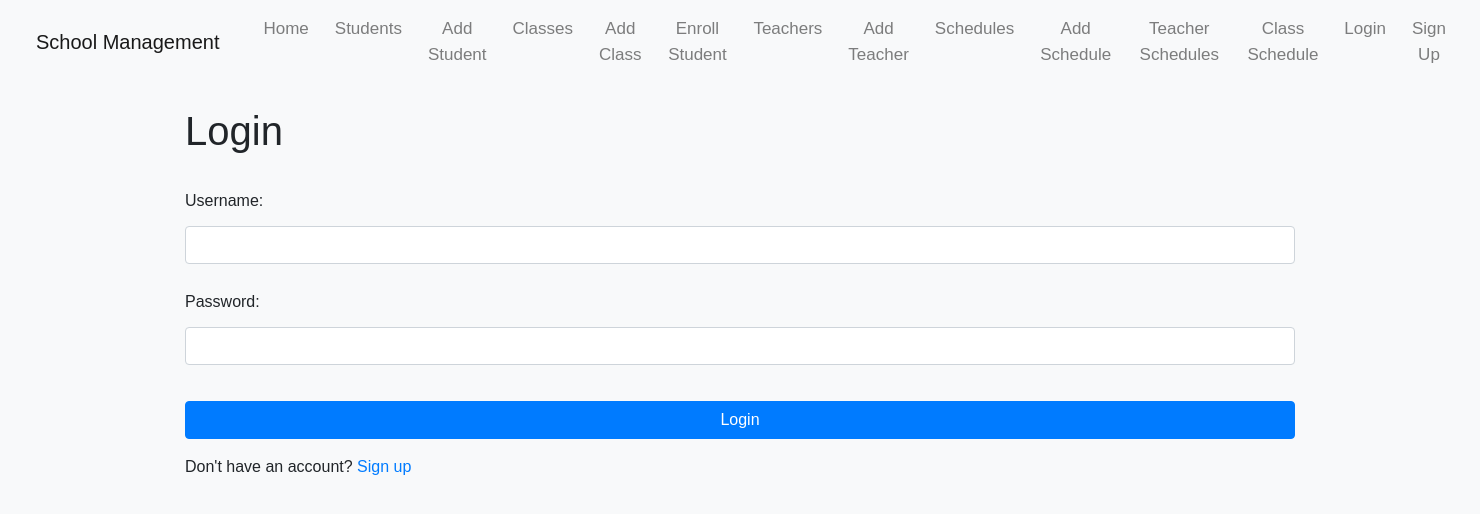
After one commit to denos-mcpsmt/flask-api, a Flask app: page /login in a window 1480 px wide. The commit adds this page. Shown: the top 514 px of the page. Run offline with Flask 3, Linux system fonts and the light colour scheme; some libraries are stand-ins or nearby versions.

Commit message:
bootstrapped w/ login manager, errors in classes

```diff
--- a/app.py
+++ b/app.py
@@ -1,23 +1,81 @@
-from flask import Flask, jsonify, request, render_template, redirect, url_for
-from pymongo import MongoClient
+from flask import Flask, jsonify, request, render_template, redirect, url_for, flash
+from flask_login import LoginManager, UserMixin, login_user, login_required, logout_user, current_user
+from flask_pymongo import PyMongo
+from werkzeug.security import generate_password_hash, check_password_hash
 from bson.objectid import ObjectId
 import os
 
 app = Flask(__name__)
 
+# Secret key for session management
+app.secret_key = os.urandom(24)
+
 # Configure MongoDB connection
-client = MongoClient(os.getenv('MONGO_URI', 'mongodb://localhost:27017/'))
-db = client['school']
-classes_collection = db['classes']
-students_collection = db['students']
-teachers_collection = db['teachers']
-schedules_collection = db['schedules']
+app.config["MONGO_URI"] = "mongodb://localhost:27017/school"
+
+# Initialize PyMongo
+mongo = PyMongo(app)
+
+# Get references to collections
+users_collection = mongo.db.users
+classes_collection = mongo.db.classes
+students_collection = mongo.db.students
+teachers_collection = mongo.db.teachers
+schedules_collection = mongo.db.schedules
+
+# Initialize Flask-Login
+login_manager = LoginManager()
+login_manager.init_app(app)
+login_manager.login_view = 'login'
+
+class User(UserMixin):
+    def __init__(self, user_id, username, password_hash):
+        self.id = user_id
+        self.username = username
+        self.password_hash = password_hash
+
+@login_manager.user_loader
+def load_user(user_id):
+    user = users_collection.find_one({"_id": ObjectId(user_id)})
+    if user:
+        return User(str(user['_id']), user['username'], user['password_hash'])
+    return None
 
 @app.route('/')
 def index():
     return render_template('index.html')
 
+@app.route('/signup', methods=['GET', 'POST'])
+def signup():
+    if request.method == 'POST':
+        username = request.form['username']
+        password = request.form['password']
+        password_hash = generate_password_hash(password)
+        users_collection.insert_one({"username": username, "password_hash": password_hash})
+        flash('Account created successfully! Please log in.', 'success')
+        return redirect(url_for('login'))
+    return render_template('signup.html')
+
+@app.route('/login', methods=['GET', 'POST'])
+def login():
+    if request.method == 'POST':
+        username = request.form['username']
+        password = request.form['password']
+        user = users_collection.find_one({"username": username})
+        if user and check_password_hash(user['password_hash'], password):
+            login_user(User(str(user['_id']), user['username'], user['password_hash']))
+            return redirect(url_for('index'))
+        flash('Invalid username or password', 'danger')
+    return render_template('login.html')
+
+@app.route('/logout')
+@login_required
+def logout():
+    logout_user()
+    return redirect(url_for('index'))
+
 @app.route('/students')
+@login_required
 def students():
     students = list(students_collection.find())
     for student in students:
@@ -46,12 +104,29 @@ def classes():
     classes = list(classes_collection.find())
     for cls in classes:
         cls['_id'] = str(cls['_id'])
-        if cls.get('teacher_id'):
-            teacher = teachers_collection.find_one({"_id": ObjectId(cls['teacher_id'])})
-            cls['teacher_name'] = teacher['name'] if teacher else "Unknown"
-        else:
-            cls['teacher_name'] = "Not Assigned"
-    return render_template('classes.html', classes=classes)
+        cls['name'] = cls['name']
+        cls['schedule'] = schedules_collection.find_one({"_id": ObjectId(cls['_id'])})
+        cls['teacher_name'] = teachers_collection.find_one({"_id": ObjectId(cls['teacher_id'])})['name']
+    return render_template('classes.html', classes=cls)
+
+@app.route('/classes/edit/<class_id>', methods=['GET'])
+def edit_class(class_id):
+    class_data = classes_collection.find_one({"_id": ObjectId(class_id)})
+    teachers = list(teachers_collection.find())
+    return render_template('edit_class.html', class_data=class_data, teachers=teachers)
+
+@app.route('/classes/edit/<class_id>', methods=['POST'])
+def update_class(class_id):
+    name = request.form.get('name')
+    teacher_id = request.form.get('teacher')
+    schedule = request.form.get('schedule')
+
+    classes_collection.update_one(
+        {"_id": ObjectId(class_id)},
+        {"$set": {"name": name, "teacher_id": ObjectId(teacher_id), "schedule": schedule}}
+    )
+    flash('Class updated successfully!', 'success')
+    return redirect(url_for('classes'))
 
 @app.route('/add_class', methods=['GET', 'POST'])
 def add_class():
@@ -63,10 +138,7 @@ def add_class():
         classes_collection.insert_one(new_class)
         return redirect(url_for('classes'))
     teachers = list(teachers_collection.find())
-    for teacher in teachers:
-        teacher['_id'] = str(teacher['_id'])
     return render_template('add_class.html', teachers=teachers)
-
 
 @app.route('/enroll', methods=['GET', 'POST'])
 def enroll():
@@ -80,13 +152,7 @@ def enroll():
         return redirect(url_for('students'))
 
     students = list(students_collection.find())
-    for student in students:
-        student['_id'] = str(student['_id'])
-
     classes = list(classes_collection.find())
-    for cls in classes:
-        cls['_id'] = str(cls['_id'])
-
     return render_template('enroll.html', students=students, classes=classes)
 
 @app.route('/teachers')
@@ -94,7 +160,9 @@ def teachers():
     teachers = list(teachers_collection.find())
     for teacher in teachers:
         teacher['_id'] = str(teacher['_id'])
-        classes = list(classes_collection.find({"teacher_id": teacher['_id']}))
+        classes = list(classes_collection.find({"teacher_id": ObjectId(teacher['_id'])}))
+        for cls in classes:
+            cls['_id'] = str(cls['_id'])
         teacher['classes'] = classes
     return render_template('teachers.html', teachers=teachers)
 
@@ -108,7 +176,6 @@ def add_teacher():
         return redirect(url_for('teachers'))
     return render_template('add_teacher.html')
 
-
 @app.route('/schedules')
 def schedules():
     schedules = list(schedules_collection.find())
@@ -117,7 +184,6 @@ def schedules():
         schedule['class_name'] = classes_collection.find_one({"_id": ObjectId(schedule['class_id'])})['name']
         schedule['teacher_name'] = teachers_collection.find_one({"_id": ObjectId(schedule['teacher_id'])})['name']
     return render_template('schedules.html', schedules=schedules)
-
 
 @app.route('/add_schedule', methods=['GET', 'POST'])
 def add_schedule():
@@ -134,17 +200,11 @@ def add_schedule():
 
     classes = list(classes_collection.find())
     teachers = list(teachers_collection.find())
-    for cls in classes:
-        cls['_id'] = str(cls['_id'])
-    for teacher in teachers:
-        teacher['_id'] = str(teacher['_id'])
     return render_template('add_schedule.html', classes=classes, teachers=teachers)
 
 @app.route('/select_teacher')
 def select_teacher():
     teachers = list(teachers_collection.find())
-    for teacher in teachers:
-        teacher['_id'] = str(teacher['_id'])
     return render_template('select_teacher.html', teachers=teachers)
 
 @app.route('/teacher_schedules')
@@ -152,7 +212,7 @@ def teacher_schedules():
     teacher_id = request.args.get('teacher_id')
     if not teacher_id:
         return "Please select a teacher."
-    schedules = list(schedules_collection.find({"teacher_id": teacher_id}))
+    schedules = list(schedules_collection.find({"teacher_id": ObjectId(teacher_id)}))
     for schedule in schedules:
         schedule['_id'] = str(schedule['_id'])
         schedule['class_name'] = classes_collection.find_one({"_id": ObjectId(schedule['class_id'])})['name']
@@ -162,8 +222,6 @@ def teacher_schedules():
 @app.route('/select_class')
 def select_class():
     classes = list(classes_collection.find())
-    for cls in classes:
-        cls['_id'] = str(cls['_id'])
     return render_template('select_class.html', classes=classes)
 
 @app.route('/class_schedules')
@@ -171,12 +229,13 @@ def class_schedules():
     class_id = request.args.get('class_id')
     if not class_id:
         return "Please select a class."
-    schedules = list(schedules_collection.find({"class_id": class_id}))
+    schedules = list(schedules_collection.find({"class_id": ObjectId(class_id)}))
     for schedule in schedules:
         schedule['_id'] = str(schedule['_id'])
         schedule['teacher_name'] = teachers_collection.find_one({"_id": ObjectId(schedule['teacher_id'])})['name']
     class_name = classes_collection.find_one({"_id": ObjectId(class_id)})['name']
     return render_template('class_schedules.html', schedules=schedules, class_name=class_name)
+
 @app.route('/api/classes', methods=['GET'])
 def get_classes():
     classes = list(classes_collection.find())
--- a/static/css/styles.css
+++ b/static/css/styles.css
@@ -2,16 +2,17 @@ body {
     font-family: Arial, sans-serif;
     margin: 0;
     padding: 0;
-    background-color: #f4f4f9;
+    background-color: #f8f9fa;
 }
 nav {
-    background-color: #333;
-    overflow: hidden;
+    background-color: #343a40;
+    padding: 10px;
 }
 nav a {
     float: left;
     display: block;
-    color: #f2f2f2;
+    color: #ffffff;
+    margin-right: 10px;
     text-align: center;
     padding: 14px 20px;
     text-decoration: none;
@@ -19,14 +20,14 @@ nav a {
 }
 nav a:hover {
     background-color: #ddd;
-    color: black;
+    color: #d4d4d4;
 }
 nav a.active {
     background-color: #04AA6D;
     color: white;
 }
 .container {
-    padding: 20px;
+    margin-top: 20px;
 }
 .footer {
     background-color: #333;
--- a/templates/base.html
+++ b/templates/base.html
@@ -3,27 +3,57 @@
 <head>
     <meta charset="UTF-8">
     <meta name="viewport" content="width=device-width, initial-scale=1.0">
+    <link href="https://stackpath.bootstrapcdn.com/bootstrap/4.5.2/css/bootstrap.min.css" rel="stylesheet">
     <link rel="stylesheet" href="{{ url_for('static', filename='css/styles.css') }}">
     <title>School Management</title>
 </head>
 <body>
-    <nav>
-        <a href="{{ url_for('index') }}">Home</a>
-        <a href="{{ url_for('students') }}">Students</a>
-        <a href="{{ url_for('add_student') }}">Add Student</a>
-        <a href="{{ url_for('classes') }}">Classes</a>
-        <a href="{{ url_for('add_class') }}">Add Class</a>
-        <a href="{{ url_for('enroll') }}">Enroll Student</a>
-        <a href="{{ url_for('teachers') }}">Teachers</a>
-        <a href="{{ url_for('add_teacher') }}">Add Teacher</a>
-        <a href="{{ url_for('schedules') }}">Schedules</a>
-        <a href="{{ url_for('add_schedule') }}">Add Schedule</a>
-        <a href="{{ url_for('select_teacher') }}">Teacher Schedules</a>
-        <a href="{{ url_for('select_class') }}">Class Schedule</a>
+    <nav class="navbar navbar-expand-lg navbar-light bg-light">
+        <a class="navbar-brand" href="{{ url_for('index') }}">School Management</a>
+        <button class="navbar-toggler" type="button" data-toggle="collapse" data-target="#navbarNav" aria-controls="navbarNav" aria-expanded="false" aria-label="Toggle navigation">
+            <span class="navbar-toggler-icon"></span>
+        </button>
+        <div class="collapse navbar-collapse" id="navbarNav">
+            <ul class="navbar-nav">
+                <li class="nav-item"><a class="nav-link" href="{{ url_for('index') }}">Home</a></li>
+                <li class="nav-item"><a class="nav-link" href="{{ url_for('students') }}">Students</a></li>
+                <li class="nav-item"><a class="nav-link" href="{{ url_for('add_student') }}">Add Student</a></li>
+                <li class="nav-item"><a class="nav-link" href="{{ url_for('classes') }}">Classes</a></li>
+                <li class="nav-item"><a class="nav-link" href="{{ url_for('add_class') }}">Add Class</a></li>
+                <li class="nav-item"><a class="nav-link" href="{{ url_for('enroll') }}">Enroll Student</a></li>
+                <li class="nav-item"><a class="nav-link" href="{{ url_for('teachers') }}">Teachers</a></li>
+                <li class="nav-item"><a class="nav-link" href="{{ url_for('add_teacher') }}">Add Teacher</a></li>
+                <li class="nav-item"><a class="nav-link" href="{{ url_for('schedules') }}">Schedules</a></li>
+                <li class="nav-item"><a class="nav-link" href="{{ url_for('add_schedule') }}">Add Schedule</a></li>
+                <li class="nav-item"><a class="nav-link" href="{{ url_for('select_teacher') }}">Teacher Schedules</a></li>
+                <li class="nav-item"><a class="nav-link" href="{{ url_for('select_class') }}">Class Schedule</a></li>
+                {% if current_user.is_authenticated %}
+                    <li class="nav-item"><a class="nav-link" href="{{ url_for('logout') }}">Logout</a></li>
+                {% else %}
+                    <li class="nav-item"><a class="nav-link" href="{{ url_for('login') }}">Login</a></li>
+                    <li class="nav-item"><a class="nav-link" href="{{ url_for('signup') }}">Sign Up</a></li>
+                {% endif %}
+            </ul>
+        </div>
     </nav>
-    <div class="container">
+    <div class="container mt-4">
+        {% with messages = get_flashed_messages(with_categories=true) %}
+            {% if messages %}
+                {% for category, message in messages %}
+                    <div class="alert alert-{{ category }} alert-dismissible fade show" role="alert">
+                        {{ message }}
+                        <button type="button" class="close" data-dismiss="alert" aria-label="Close">
+                            <span aria-hidden="true">&times;</span>
+                        </button>
+                    </div>
+                {% endfor %}
+            {% endif %}
+        {% endwith %}
         {% block content %}{% endblock %}
     </div>
+    <script src="https://code.jquery.com/jquery-3.5.1.slim.min.js"></script>
+    <script src="https://cdn.jsdelivr.net/npm/@popperjs/core@2.5.4/dist/umd/popper.min.js"></script>
+    <script src="https://stackpath.bootstrapcdn.com/bootstrap/4.5.2/js/bootstrap.min.js"></script>
     <script src="{{ url_for('static', filename='js/scripts.js') }}"></script>
 </body>
 </html>
--- /dev/null
+++ b/templates/login.html
@@ -0,0 +1,17 @@
+{% extends "base.html" %}
+
+{% block content %}
+    <h1 class="mb-4">Login</h1>
+    <form method="POST">
+        <div class="form-group">
+            <label for="username">Username:</label>
+            <input type="text" class="form-control" id="username" name="username" required>
+        </div>
+        <div class="form-group">
+            <label for="password">Password:</label>
+            <input type="password" class="form-control" id="password" name="password" required>
+        </div>
+        <button type="submit" class="btn btn-primary">Login</button>
+    </form>
+    <p class="mt-3">Don't have an account? <a href="{{ url_for('signup') }}">Sign up</a></p>
+{% endblock %}
```
Also changed, not shown: templates/classes.html (+13 -5 lines), templates/edit_class.html (added, +24 -0 lines), templates/signup.html (added, +17 -0 lines).
